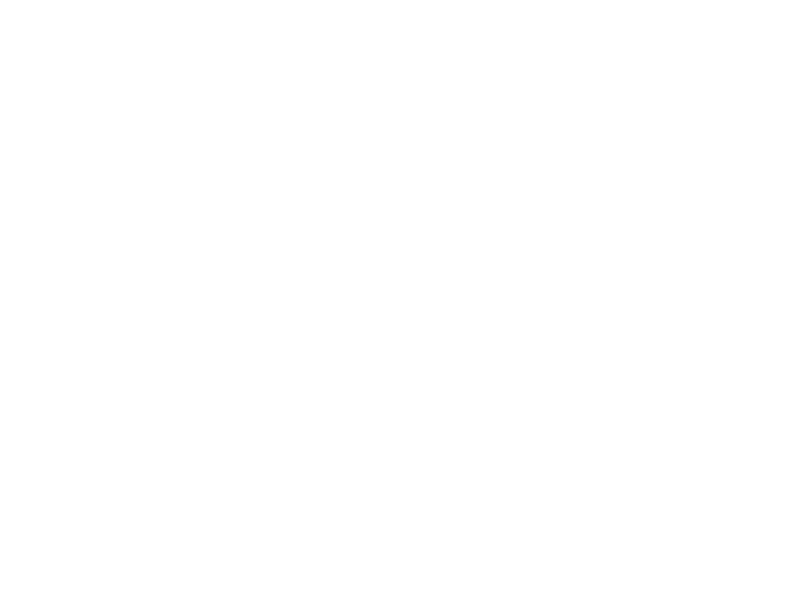
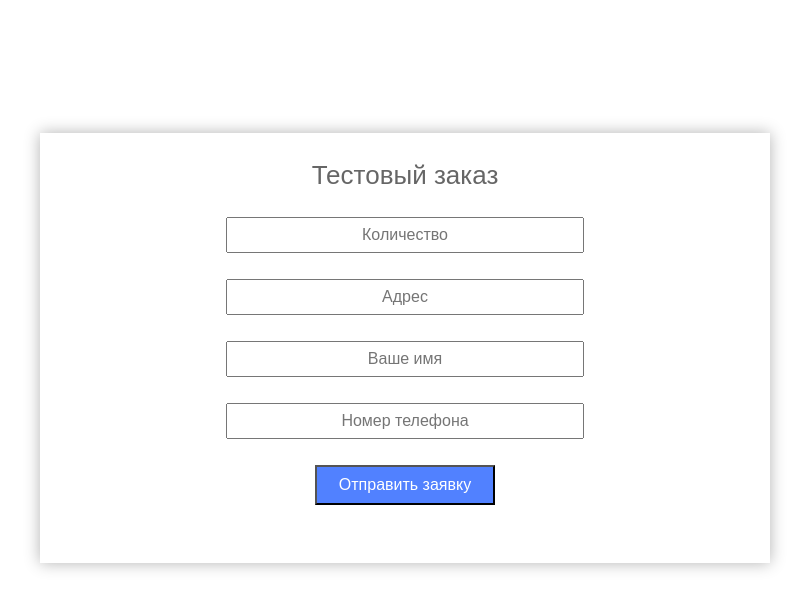
Before and after one commit to evgenijnamakonov/evgenijnamakonov.github.io, a plain HTML site: page index.html in a window 1280 px wide. Shown: the whole page, without its empty margins (235-1044 px from the left). Drawn offline with Linux system fonts and the light colour scheme.

Commit message:
Сверстал страничку заказа

```diff
--- a/css/main.css
+++ b/css/main.css
@@ -1,3 +1,77 @@
 .main {
-    background: #000;
+    width: 700px;
+    height: 400px;
+    justify-content: center;
+    align-items: center;
+    background-color: #fff;
+    box-shadow: 0 0 15px rgba(0,0,0,0.3);
+    padding: 15px;
 }
+.body {
+    display: flex;
+    height: 680px;
+    justify-content: center;
+    align-items: center;
+}
+.form-title {
+    font-size: 26px;
+    color: #666;
+    font-family: sans-serif;
+    font-weight: lighter;
+}
+.inputs {
+    display: flex;
+    margin-top: 12px;
+    flex-direction: column;
+    justify-content: center;
+    align-items: center;
+}
+.input-amount {
+    margin-top: 26px;
+    width: 350px;
+    height: 30px;
+    font-size: 16px;
+    font-family: sans-serif;
+    font-weight: lighter;
+    text-align: center;
+}
+.input-address {
+    margin-top: 26px;
+    width: 350px;
+    height: 30px;
+    font-size: 16px;
+    font-family: sans-serif;
+    font-weight: lighter;
+    text-align: center;
+}
+.input-name {
+    margin-top: 26px;
+    width: 350px;
+    height: 30px;
+    font-size: 16px;
+    font-family: sans-serif;
+    font-weight: lighter;
+    text-align: center;
+}
+.input-phone {
+    margin-top: 26px;
+    width: 350px;
+    height: 30px;
+    font-size: 16px;
+    font-family: sans-serif;
+    font-weight: lighter;
+    text-align: center;
+}
+.submit {
+    margin-top: 26px;
+    font-family: sans-serif;
+    font-weight: lighter;
+    color: #fff;
+    font-size: 16px;
+    width: 180px;
+    height: 40px;
+    display: flex;
+    justify-content: center;
+    align-items: center;
+    background-color: #5181ff;
+}
--- a/index.html
+++ b/index.html
@@ -1,12 +1,21 @@
 <!DOCTYPE html>
-<html lang = "en">
+<html lang = "ru">
 <head>
     <meta charset = "UTF-8">
     <link rel = "stylesheet" href = "css/main.css">
     <title>Test CRM site</title>
 </head>
-<body>
-    <div class = 'main'></div>
-    <script type = "text/javascript" src = "common.js"></script>
+<body class = "body">
+<div class = "main">
+    <div class="inputs">
+        <text class = "form-title">Тестовый заказ</text>
+        <input class="input-amount" type = "text" placeholder = "Количество" />
+        <input class="input-address" type = "text" placeholder = "Адрес" />
+        <input class="input-name" type = "text" placeholder = "Ваше имя" />
+        <input class="input-phone" type = "text" placeholder = "Номер телефона" />
+        <input class="submit" type = "button" value="Отправить заявку" />
+    </div>
+</div>
+<script type = "text/javascript" src = "common.js"></script>
 </body>
 </html>
```
